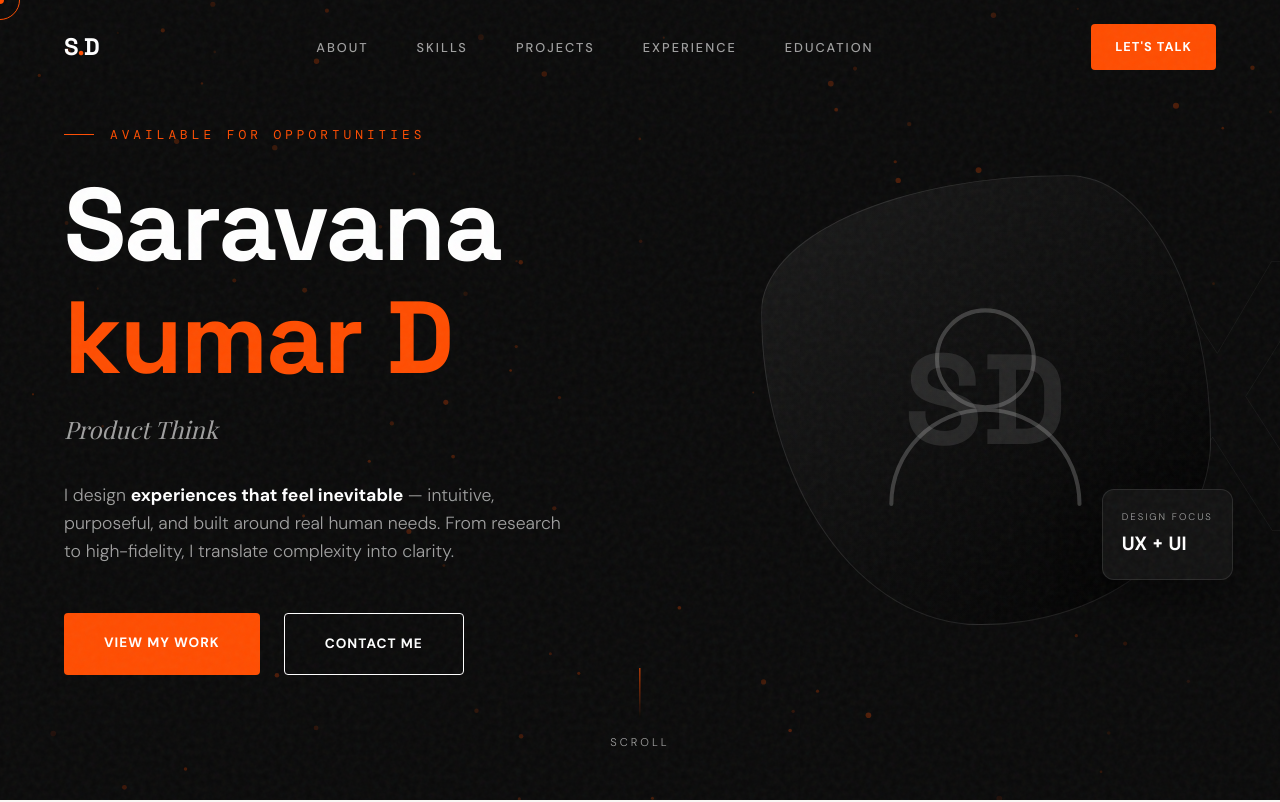
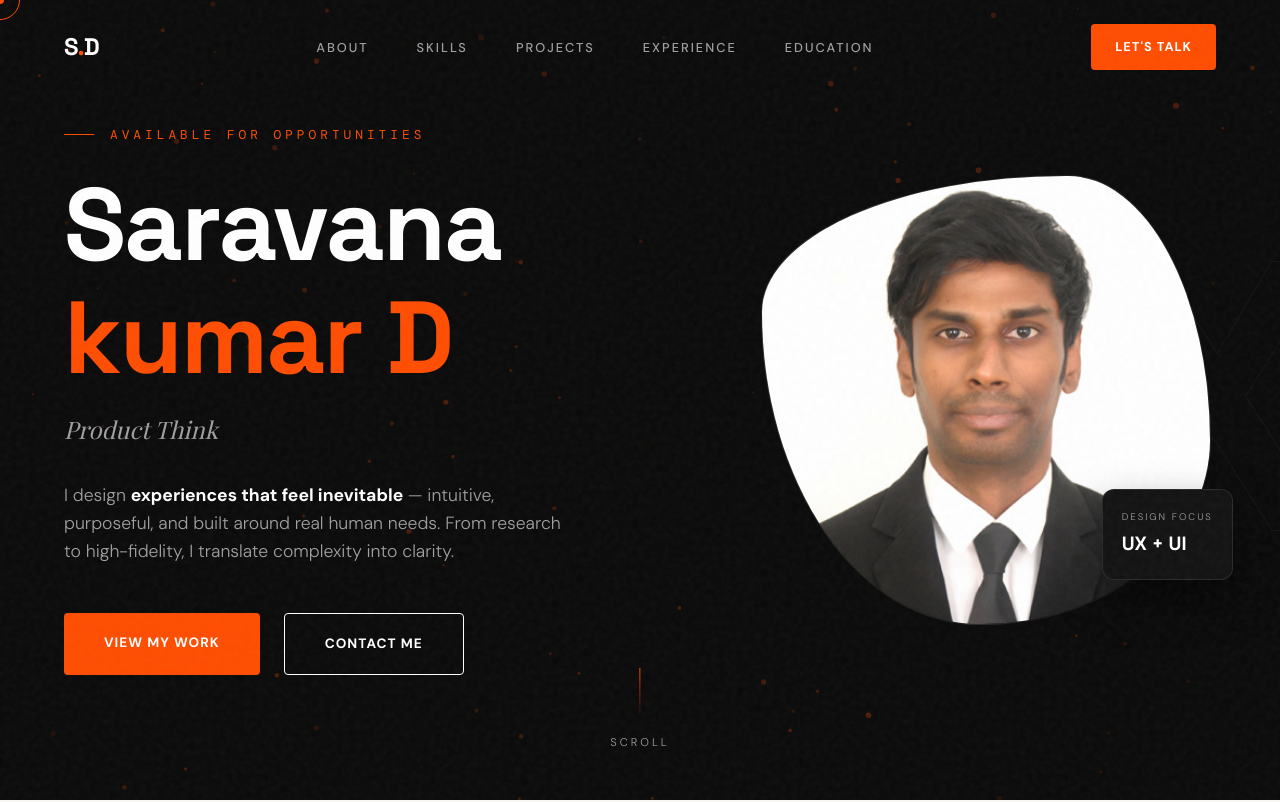
Before and after one commit to saradesignuiux-glitch/portfolio, a plain HTML site: page index.html in a window 1280 px wide. Shown: the top 802 px of the page. Drawn offline with nearby package versions, Linux system fonts and the light colour scheme; a web font is replaced by a local one.

Commit message:
Update profile image and alignment

```diff
--- a/index.html
+++ b/index.html
@@ -98,13 +98,7 @@
                 <div class="hero-avatar-wrap">
                     <div class="hero-dot"></div>
                     <div class="hero-avatar">
-                        <div class="hero-avatar-initials">SD</div>
-                        <div class="hero-avatar-inner">
-                            <svg class="hero-avatar-icon" viewBox="0 0 200 200" fill="none">
-                                <circle cx="100" cy="72" r="36" stroke="currentColor" stroke-width="3"/>
-                                <path d="M30 180c0-38.66 31.34-70 70-70s70 31.34 70 70" stroke="currentColor" stroke-width="3" stroke-linecap="round"/>
-                            </svg>
-                        </div>
+                        <img src="profile.jpeg" alt="Saravanakumar D" class="profile-img">
                     </div>
                     <div class="hero-badge floating">
                         <div class="badge-label">Design Focus</div>
--- a/styles.css
+++ b/styles.css
@@ -387,18 +387,11 @@ nav.scrolled {
     100% { border-radius: 70% 30% 50% 50% / 30% 60% 40% 70%; }
 }
 
-.hero-avatar-initials {
-    font-size: 8rem;
-    font-weight: 900;
-    opacity: 0.1;
-    font-family: var(--font-sans);
-}
-
-.hero-avatar-inner {
-    position: absolute;
-    width: 60%;
-    color: var(--text-primary);
-    opacity: 0.2;
+.profile-img {
+    width: 100%;
+    height: 100%;
+    object-fit: cover;
+    object-position: center 10%;
 }
 
 .hero-badge {
```
Also changed, not shown: saravanakumar-portfolio.html (+1 -10 lines), profile.jpeg (added).
